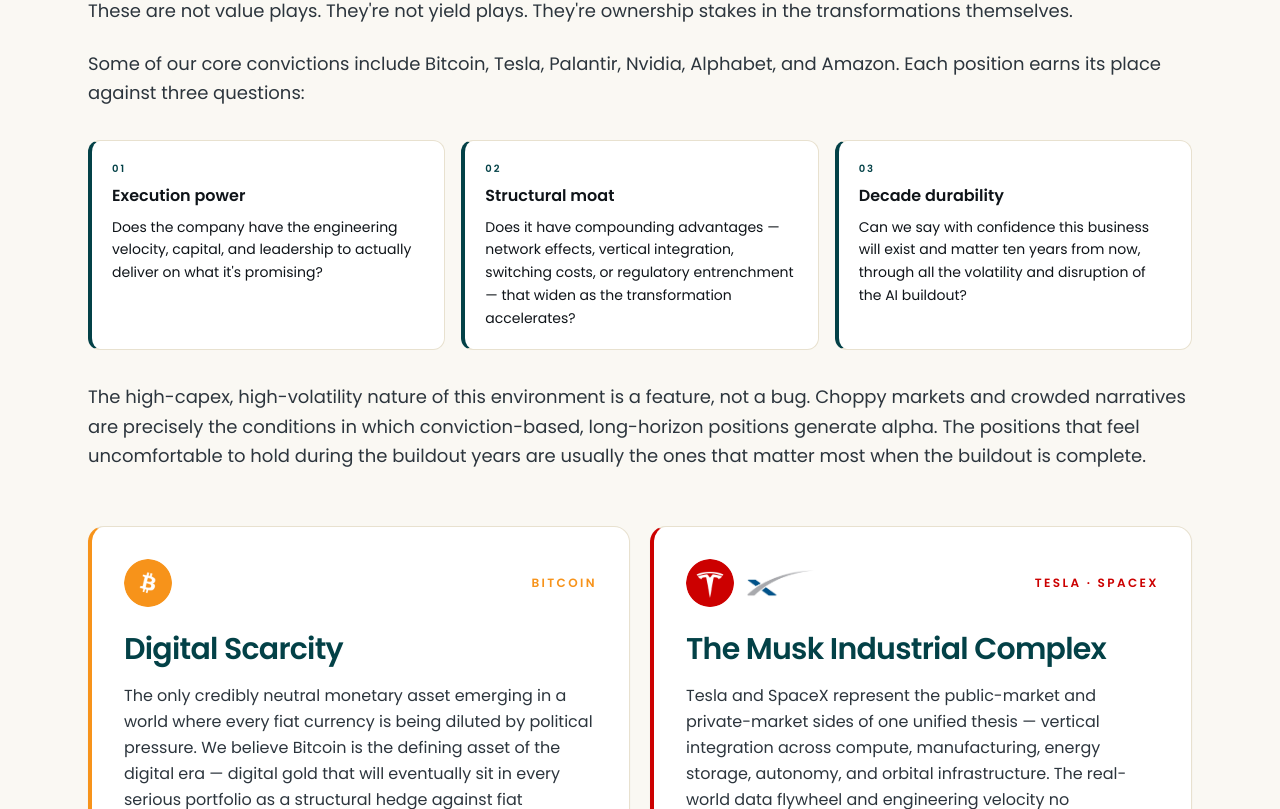
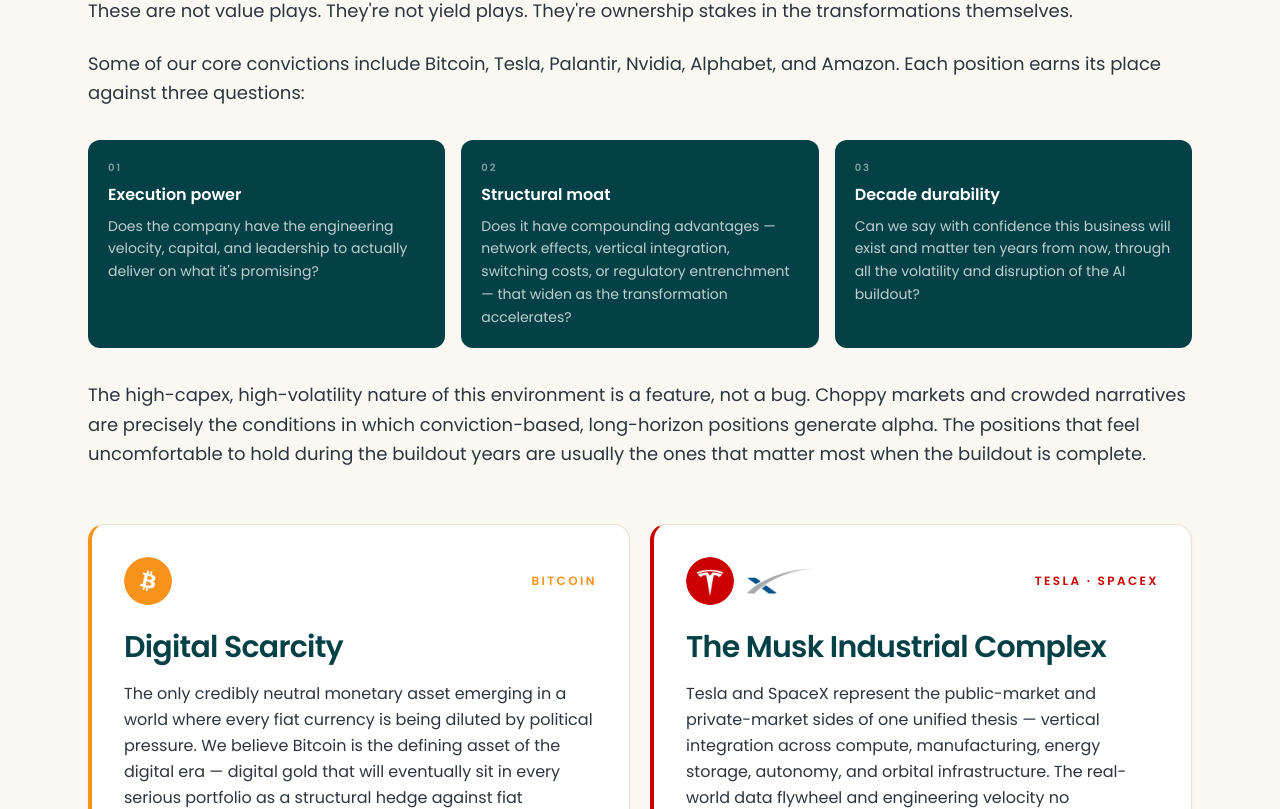
Before and after one commit to lakespringinvestments/lakespring-site, a Next.js app: page /thesis in a window 1280 px wide. Shown: the part 3271-4080 px from the top of the page. Built offline with nearby package versions, Linux system fonts and the light colour scheme; no server answers.

Commit message:
Thesis — blockquote spacing, dark teal question tiles, playbook sentence normal size

```diff
--- a/src/app/thesis/page.tsx
+++ b/src/app/thesis/page.tsx
@@ -240,7 +240,7 @@ export default function ThesisPage() {
               Lakespring Investments starts somewhere else. The question isn&apos;t which stocks
               will beat the S&amp;P 500 over the next year. It&apos;s:
             </p>
-            <blockquote className="border-l-4 border-sage-500 pl-6 my-10 md:my-12 text-2xl md:text-4xl text-teal-600 font-medium leading-snug">
+            <blockquote className="border-l-4 border-sage-500 pl-6 mt-14 mb-14 text-2xl md:text-4xl text-teal-600 font-medium leading-snug">
               What structural transformations are actually underway in the global economy today,
               and where do I see the world in 5–10 years on the innovation front?
             </blockquote>
@@ -278,10 +278,10 @@ export default function ThesisPage() {
                 body: "Can we say with confidence this business will exist and matter ten years from now, through all the volatility and disruption of the AI buildout?",
               },
             ].map((q) => (
-              <div key={q.num} className="bg-white rounded-xl border border-cream-200 border-l-4 border-l-teal-600 p-5">
-                <p className="text-[10px] uppercase tracking-[0.2em] text-teal-600 font-semibold mb-2">{q.num}</p>
-                <p className="text-base font-semibold text-ink-900 mb-2">{q.label}</p>
-                <p className="text-sm text-ink-600 leading-relaxed">{q.body}</p>
+              <div key={q.num} className="rounded-xl p-5" style={{ background: "#034147" }}>
+                <p className="text-[10px] uppercase tracking-[0.2em] font-semibold mb-2" style={{ color: "rgba(255,255,255,0.5)" }}>{q.num}</p>
+                <p className="text-base font-semibold mb-2 text-white">{q.label}</p>
+                <p className="text-sm leading-relaxed" style={{ color: "rgba(255,255,255,0.75)" }}>{q.body}</p>
               </div>
             ))}
           </div>
@@ -495,7 +495,7 @@ export default function ThesisPage() {
             <p className="text-ink-600 text-base leading-relaxed pt-2">
               Holding <em>and</em> collecting builds wealth — but holding comes first.
             </p>
-            <p className="font-serif text-2xl md:text-3xl text-teal-600 font-medium tracking-tight pt-2">
+            <p className="text-teal-600 text-lg font-semibold pt-2">
               This is the Lakespring Investments playbook.
             </p>
           </div>
```
